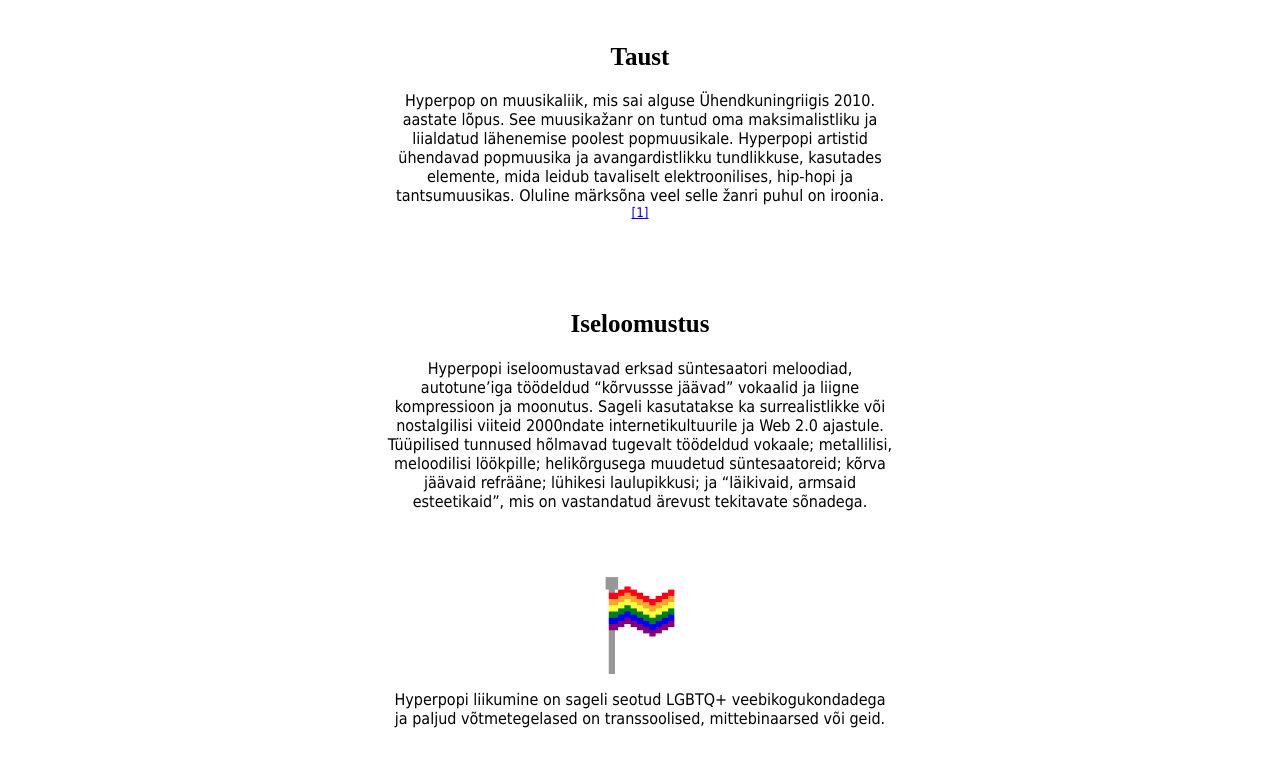
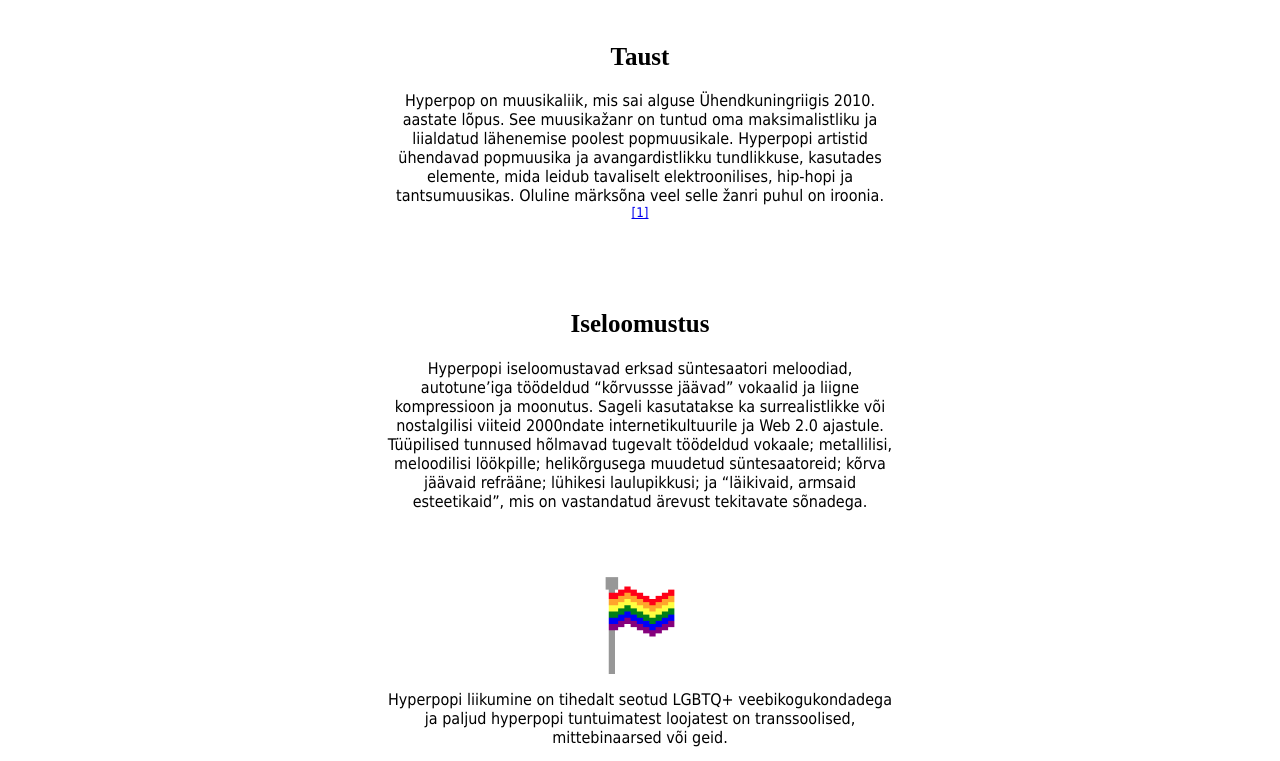
Before and after one commit to renofeliks/veebilehe-projekt, a plain HTML site: page HTML/hyperpop.html in a window 1280 px wide. Shown: the part 191-952 px from the top of the page. Drawn offline with Linux system fonts and the light colour scheme; a web font is replaced by a local one.

Commit message:
viimane tana

```diff
--- a/HTML/hyperpop.html
+++ b/HTML/hyperpop.html
@@ -28,7 +28,7 @@
       kõrva jäävaid refrääne; lühikesi laulupikkusi; ja “läikivaid, armsaid esteetikaid”, mis on vastandatud ärevust tekitavate sõnadega.</p>
 
     <img src="./../meedia/lgbt.gif" alt="Pride flag" class="center" width="100" height="100">
-    <p>Hyperpopi liikumine on sageli seotud LGBTQ+ veebikogukondadega ja paljud võtmetegelased on transsoolised, mittebinaarsed või geid.</p>
+    <p>Hyperpopi liikumine on tihedalt seotud LGBTQ+ veebikogukondadega ja paljud hyperpopi tuntuimatest loojatest on transsoolised, mittebinaarsed või geid.</p>
 
     <img src="./../meedia/PC_music.png" alt="PC_music" class="center" width="150" height="51.75">
     <p>Hyperpopi stseeni päritolu on seostatakse enamasti briti muusiku A. G. Cooki plaadifirma ja kollektiivi PC Music ja selle seotud artistide,
```
